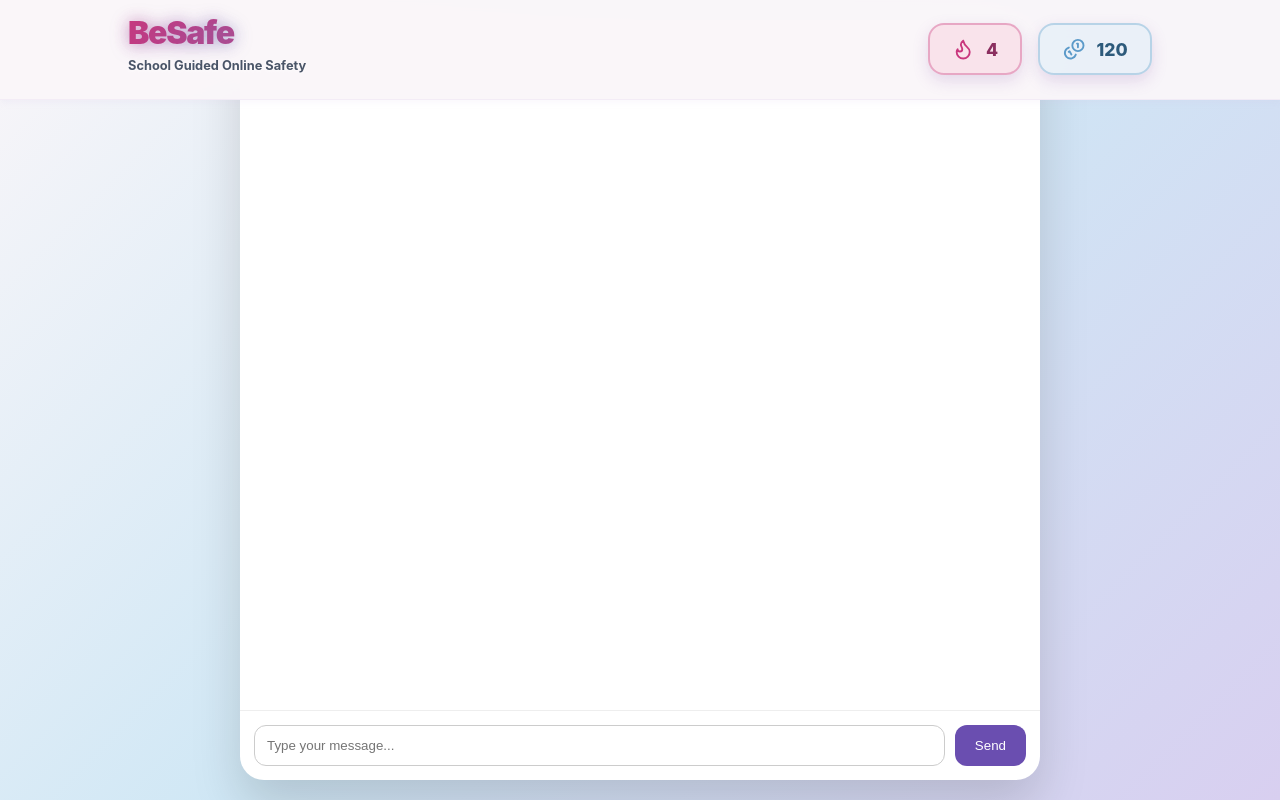
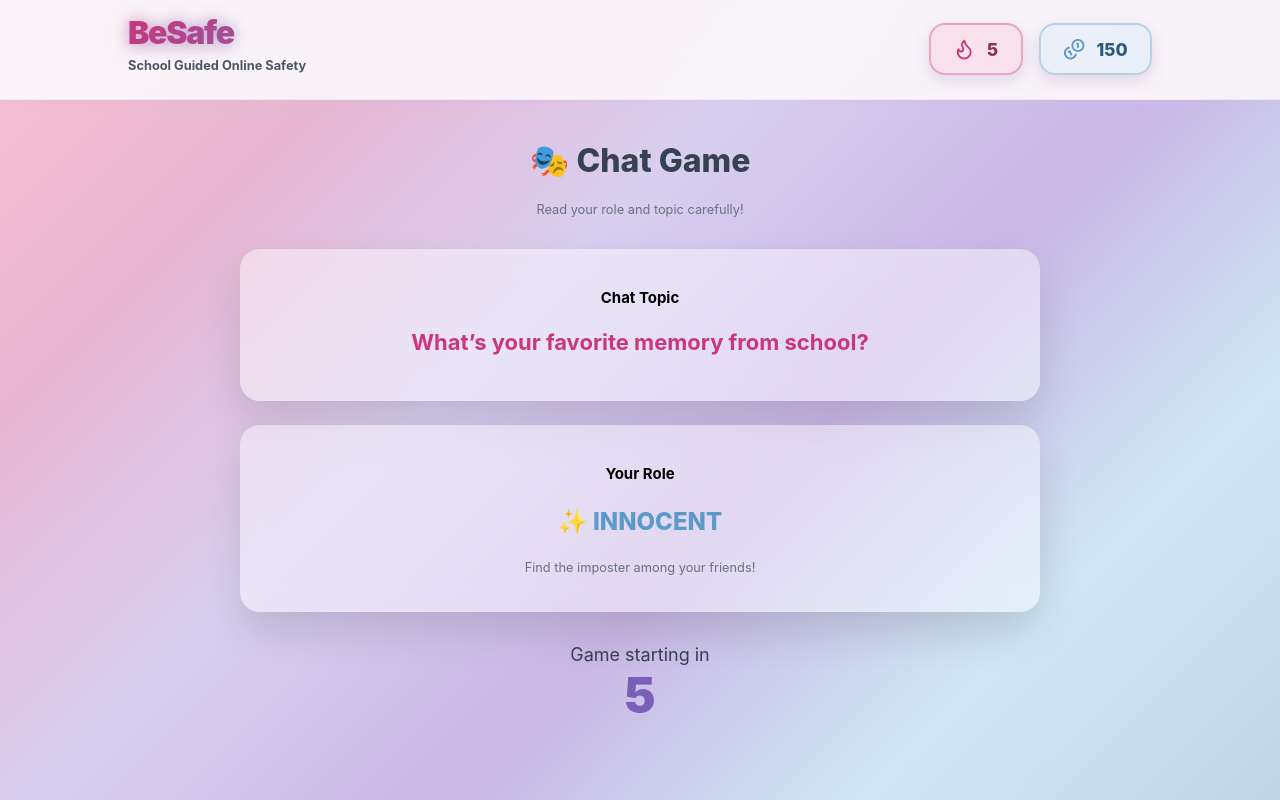
Before and after one commit to maiissh/Besafe-Hackathon, a React (Vite) app in the folder client/: page / in a window 1280 px wide. Before the commit this address led to /chat. Built offline with nearby package versions, Linux system fonts and the light colour scheme.

Commit message:
works like a charm

```diff
--- a/client/src/pages/HomePage/spotImposterGame/ChatInfoPage.css
+++ b/client/src/pages/HomePage/spotImposterGame/ChatInfoPage.css
@@ -1,23 +1,68 @@
 .chat-info-page {
     min-height: 100vh;
-    background: linear-gradient(135deg, #faf6f9, #cfe7f5, #d8cff0);
-    display: flex;
-    flex-direction: column;
-    align-items: center;
+    background: linear-gradient(135deg,
+            #f6c1d1,
+            #e7b6d1,
+            #d8cff0,
+            #c9b7e5,
+            #cfe7f5,
+            #bfd6e6);
 }
 
-.info-card {
-    margin-top: 120px;
-    background: white;
-    padding: 40px 60px;
-    border-radius: 24px;
-    box-shadow: 0 25px 50px rgba(0, 0, 0, 0.15);
+.info-container {
+    max-width: 800px;
+    margin: 0 auto;
+    padding: 120px 24px 40px;
     text-align: center;
 }
 
+.game-title {
+    font-size: 32px;
+    font-weight: 800;
+    color: #374151;
+}
+
+.subtitle {
+    margin-bottom: 32px;
+    color: #6b7280;
+}
+
+.card {
+    background: rgba(255, 255, 255, 0.45);
+    backdrop-filter: blur(12px);
+    border-radius: 20px;
+    padding: 24px;
+    margin-bottom: 24px;
+    box-shadow: 0 20px 40px rgba(0, 0, 0, 0.12);
+}
+
+.topic-text {
+    font-size: 22px;
+    font-weight: 700;
+    color: #c9377d;
+}
+
+.role {
+    font-size: 24px;
+    font-weight: 800;
+}
+
+.role.innocent {
+    color: #5c9ac9;
+}
+
+.role-desc {
+    color: #6b7280;
+}
+
+.countdown-card {
+    margin-top: 32px;
+    font-size: 18px;
+    color: #374151;
+}
+
 .countdown {
-    font-size: 64px;
-    font-weight: bold;
-    margin-top: 12px;
+    font-size: 48px;
+    font-weight: 900;
     color: #7a5fb8;
 }
--- a/client/src/pages/HomePage/spotImposterGame/ChatInfoPage.jsx
+++ b/client/src/pages/HomePage/spotImposterGame/ChatInfoPage.jsx
@@ -5,7 +5,8 @@ import "./ChatInfoPage.css";
 
 export default function ChatInfoPage() {
     const navigate = useNavigate();
-    const TOTAL_TIME = 5;
+
+    const TOTAL_TIME = 10;
     const [countdown, setCountdown] = useState(TOTAL_TIME);
 
     useEffect(() => {
@@ -23,13 +24,32 @@ export default function ChatInfoPage() {
         return () => clearInterval(timer);
     }, [navigate]);
 
+
     return (
         <div className="chat-info-page">
-            <Header points={120} streak={4} />
+            <Header points={150} streak={5} />
 
-            <div className="info-card">
-                <h2>Game starts in</h2>
-                <div className="countdown">{countdown}</div>
+            <div className="info-container">
+                <h1 className="game-title">🎭 Chat Game</h1>
+                <p className="subtitle">Read your role and topic carefully!</p>
+
+                <div className="card topic-card">
+                    <h3>Chat Topic</h3>
+                    <p className="topic-text">
+                        What’s your favorite memory from school?
+                    </p>
+                </div>
+
+                <div className="card role-card">
+                    <h3>Your Role</h3>
+                    <p className="role innocent">✨ INNOCENT</p>
+                    <p className="role-desc">Find the imposter among your friends!</p>
+                </div>
+
+                <div className="countdown-card">
+                    <span>Game starting in</span>
+                    <div className="countdown">{countdown}</div>
+                </div>
             </div>
         </div>
     );
--- a/client/src/pages/HomePage/spotImposterGame/ChatPage.css
+++ b/client/src/pages/HomePage/spotImposterGame/ChatPage.css
@@ -1,59 +1,77 @@
 .chat-page {
     min-height: 100vh;
-    background: linear-gradient(135deg, #faf6f9, #cfe7f5, #d8cff0);
-    display: flex;
-    flex-direction: column;
+    background: linear-gradient(135deg,
+            #f6c1d1,
+            #e7b6d1,
+            #d8cff0,
+            #c9b7e5,
+            #cfe7f5,
+            #bfd6e6);
 }
 
 .chat-container {
-    flex: 1;
-    margin: 20px auto;
-    width: 90%;
-    max-width: 800px;
-    background: white;
-    border-radius: 24px;
+    max-width: 900px;
+    margin: 0 auto;
+    padding: 120px 24px 24px;
     display: flex;
     flex-direction: column;
-    box-shadow: 0 25px 50px rgba(0, 0, 0, 0.15);
+    height: calc(100vh - 120px);
 }
 
-.messages {
+.chat-messages {
     flex: 1;
-    padding: 20px;
     overflow-y: auto;
+    padding: 16px;
 }
 
 .message {
-    background: #e9e3f7;
-    padding: 10px 14px;
+    margin-bottom: 16px;
+}
+
+.message .sender {
+    font-size: 12px;
+    color: #6b7280;
+}
+
+.bubble {
+    background: white;
+    padding: 12px 16px;
     border-radius: 16px;
-    margin-bottom: 10px;
     max-width: 70%;
+    box-shadow: 0 8px 20px rgba(0, 0, 0, 0.12);
+}
+
+.message.own {
+    text-align: right;
+}
+
+.message.own .bubble {
+    background: linear-gradient(135deg, #c9377d, #8b5ba8);
+    color: white;
+    margin-left: auto;
 }
 
 .chat-input {
     display: flex;
-    padding: 14px;
-    gap: 10px;
-    border-top: 1px solid #eee;
+    gap: 12px;
+    padding-top: 16px;
 }
 
 .chat-input input {
     flex: 1;
-    padding: 12px;
-    border-radius: 12px;
-    border: 1px solid #ccc;
+    padding: 14px;
+    border-radius: 999px;
+    border: none;
+    outline: none;
 }
 
 .chat-input button {
-    padding: 12px 20px;
-    background: #6a4eb0;
+    background: #8b5ba8;
     color: white;
     border: none;
-    border-radius: 12px;
+    border-radius: 50%;
+    width: 48px;
+    height: 48px;
+    font-size: 20px;
     cursor: pointer;
 }
-
-.chat-input button:hover {
-    background: #5a3fa0;
-}
--- a/client/src/pages/HomePage/spotImposterGame/ChatPage.jsx
+++ b/client/src/pages/HomePage/spotImposterGame/ChatPage.jsx
@@ -3,24 +3,38 @@ import Header from "../../../components/Header/Header";
 import "./ChatPage.css";
 
 export default function ChatPage() {
-    const [messages, setMessages] = useState([]);
+    const [messages, setMessages] = useState([
+        { sender: "System", text: "Welcome to the chat!" },
+        { sender: "Sam", text: "Really? That's cool!" }
+    ]);
     const [input, setInput] = useState("");
 
     const sendMessage = () => {
         if (!input.trim()) return;
-        setMessages((prev) => [...prev, input]);
+        setMessages((prev) => [...prev, { sender: "You", text: input }]);
         setInput("");
+    };
+
+    const handleKeyDown = (e) => {
+        if (e.key === "Enter") {
+            e.preventDefault();
+            sendMessage();
+        }
     };
 
     return (
         <div className="chat-page">
-            <Header points={120} streak={4} />
+            <Header points={150} streak={5} />
 
             <div className="chat-container">
-                <div className="messages">
+                <div className="chat-messages">
                     {messages.map((msg, i) => (
-                        <div key={i} className="message">
-                            {msg}
+                        <div
+                            key={i}
+                            className={`message ${msg.sender === "You" ? "own" : ""}`}
+                        >
+                            <span className="sender">{msg.sender}</span>
+                            <div className="bubble">{msg.text}</div>
                         </div>
                     ))}
                 </div>
@@ -29,9 +43,10 @@ export default function ChatPage() {
                     <input
                         value={input}
                         onChange={(e) => setInput(e.target.value)}
+                        onKeyDown={handleKeyDown}
                         placeholder="Type your message..."
                     />
-                    <button onClick={sendMessage}>Send</button>
+                    <button onClick={sendMessage}>➤</button>
                 </div>
             </div>
         </div>
```
